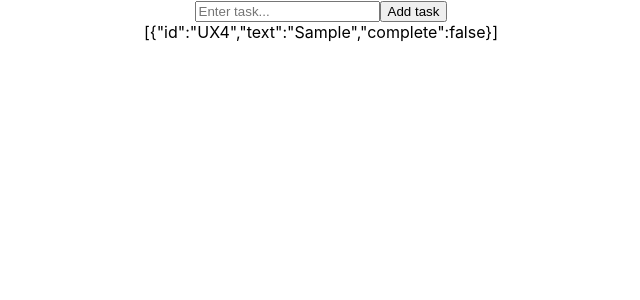
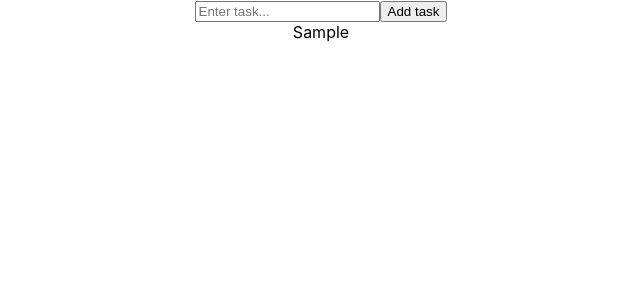
Before and after one commit to victorjaquez/dev-tasks, a React (Create React App) app: page / in a window 1280 px wide. Both pictures are taken after typing "Sample" into the empty fields and a click on the button "Add task". Shown: the top 300 px of the page, without its empty margins (319-959 px from the left). Built offline with nearby package versions, Linux system fonts and the light colour scheme.

Commit message:
display task, add task

```diff
--- a/src/components/TaskList.js
+++ b/src/components/TaskList.js
@@ -2,8 +2,8 @@ import React from "react";
 import TaskForm from "./TaskForm";
 /*
 Tasklist
-1. Add task
-2. Display tasks
+1. Add task---
+2. Display tasks---
 3. Cross off tasks
 4. Show # of active tasks
 5. Filter all/active/complete
@@ -20,7 +20,7 @@ export default class TasksList extends React.Component {
 
   addTask = task => {
     this.setState({
-      tasks: [task, ...this.state.tasks]
+      tasks: [...this.state.tasks, task]
     });
   };
 
@@ -28,7 +28,9 @@ export default class TasksList extends React.Component {
     return (
       <div>
         <TaskForm onSubmit={this.addTask} />
-        {JSON.stringify(this.state.tasks)}
+        {this.state.tasks.map(task => (
+          <div key={task.id}>{task.text}</div>
+        ))}
       </div>
     );
   }
```
